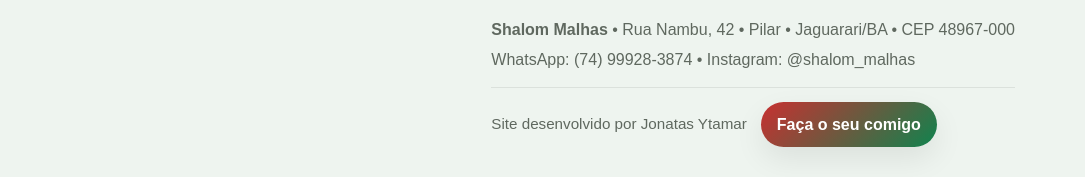
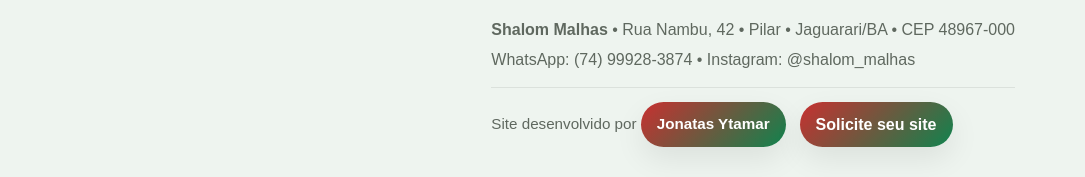
Before and after one commit to JhonYtamar/shalommalhas-site, a plain HTML site: page trabalhe-conosco.html in a window 1280 px wide. Shown: the part 2510-2687 px from the top of the page, 195-1280 px from the left. Drawn offline with Linux system fonts and the light colour scheme.

```diff
--- a/trabalhe-conosco.html
+++ b/trabalhe-conosco.html
@@ -334,12 +334,21 @@
           <p>WhatsApp: (74) 99928-3874 • Instagram: @shalom_malhas</p>
 
           <div class="credito-site">
-            <span>Site desenvolvido por Jonatas Ytamar</span>
+            <span>
+              Site desenvolvido por
+              <a href="https://www.instagram.com/jytamardev/" target="_blank" rel="noopener noreferrer">
+                Jonatas Ytamar
+              </a>
+            </span>
+
             <a
-              href="https://wa.me/5574999062899?text=Olá!%20Vi%20o%20site%20da%20Shalom%20Malhas%20e%20gostaria%20de%20fazer%20um%20site%20também."
+              href="https://jytamardev.netlify.app/"
               target="_blank"
+              rel="noopener noreferrer"
             >
-              Faça o seu comigo
+              Solicite seu site
+            </a>
+          </div>
             </a>
           </div>
         </div>
```
Also changed, not shown: index.html (+9 -3 lines), 1 other file.
